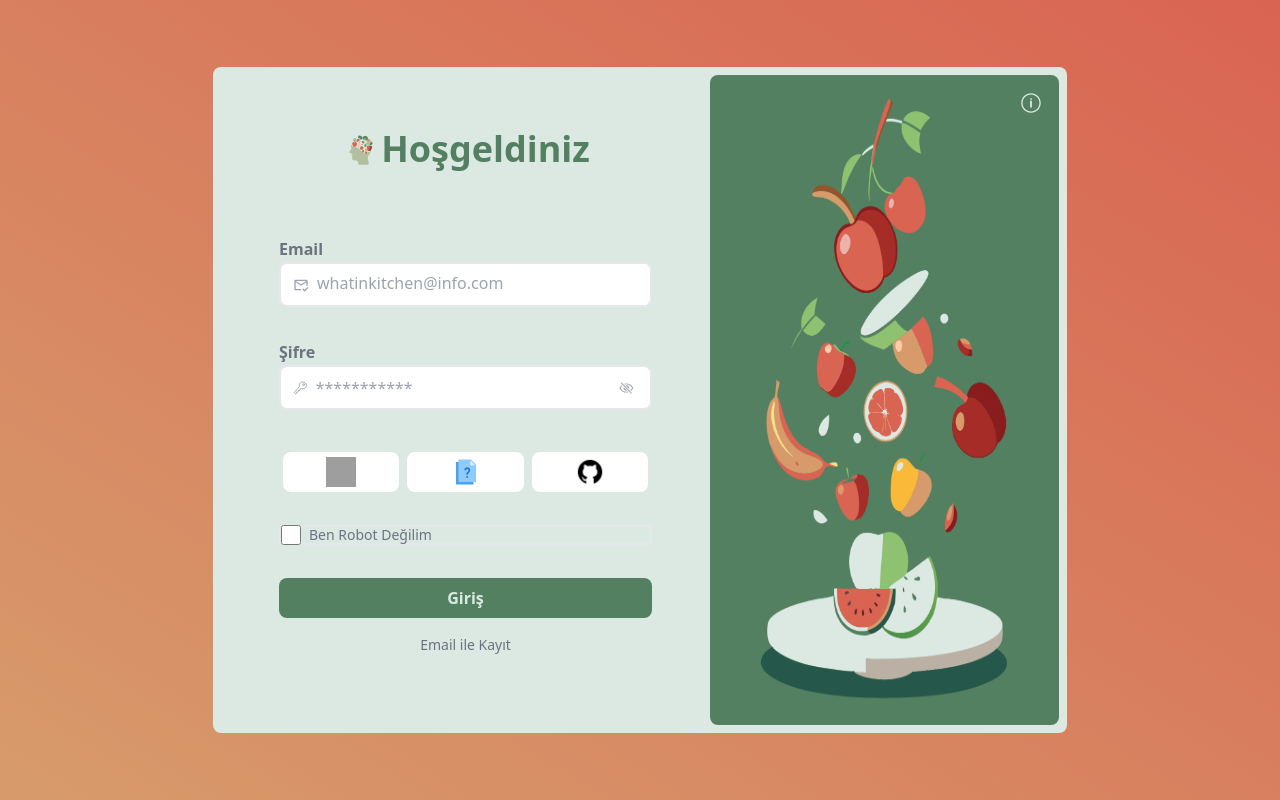
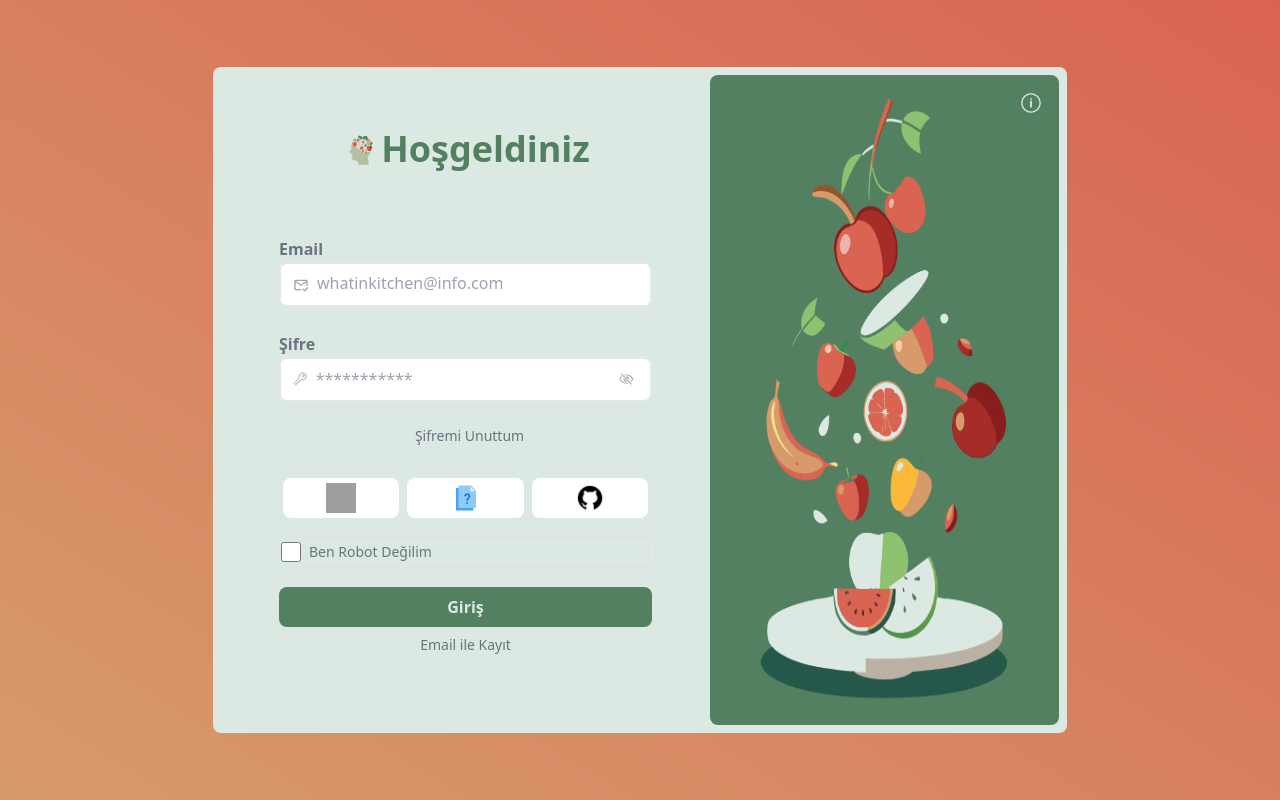
Before and after one commit to enesyagmur/what-in-kitchen, a React (Vite) app: page / in a window 1280 px wide. Built offline with nearby package versions, Linux system fonts and the light colour scheme; grey boxes are pictures that could not be loaded.

Commit message:
şifre sıfırlama özelliği eklendi

```diff
--- a/src/App.css
+++ b/src/App.css
@@ -12,9 +12,6 @@
   @apply font-bold text-2xl md:text-4xl text-center text-green_custom;
 }
 
-.form {
-  @apply w-11/12 h-[90%] sm:h-4/6 flex flex-col items-center justify-between mb-4 sm:mb-0;
-}
 .input-big-frame {
   @apply w-full md:w-10/12 h-[60px]  sm:h-[70px] flex flex-col items-start justify-between;
 }
--- a/src/App.tsx
+++ b/src/App.tsx
@@ -24,10 +24,10 @@ function App() {
 
 export default App;
 
-//DURUM:resim optimizasyonu
+//DURUM:şifremi unuttum
 
 /*
 hataları console a yazmak yerine toastify kullanabilirim
 
-şifremi unuttum
+
  */
--- a/src/pages/login/FormLogin.tsx
+++ b/src/pages/login/FormLogin.tsx
@@ -18,6 +18,7 @@ import {
 import { auth } from "../../firebase/firebase";
 import { CgPassword } from "react-icons/cg";
 import { LuMailX } from "react-icons/lu";
+import ResetPassword from "./ResetPassword";
 
 const FormLogin = () => {
   const navigate = useNavigate();
@@ -87,6 +88,7 @@ const FormLogin = () => {
   const [showErrors, setShowErrors] = useState<boolean>(false);
   const [showPassword, setShowPassword] = useState<boolean>(false);
   const [userDidntFindError, setUserDidntFindError] = useState<boolean>(false);
+  const [resetPasswordShow, setResetPasswordShow] = useState<boolean>(false);
 
   const { values, errors, handleChange, handleSubmit } = useFormik({
     initialValues: {
@@ -104,8 +106,13 @@ const FormLogin = () => {
         <img src={logo} alt="logo" className="form-title-logo" />
         <p className="form-title">Hoşgeldiniz</p>
       </div>
-
-      <form className="form" onSubmit={handleSubmit}>
+      {resetPasswordShow ? (
+        <ResetPassword setResetPasswordShow={setResetPasswordShow} />
+      ) : (
+        <form
+          className={`w-11/12 h-[90%] sm:h-4/6 flex flex-col items-center justify-between mb-4 sm:mb-0`}
+          onSubmit={handleSubmit}
+        >
           <div className="input-big-frame">
             <p className="input-title">Email</p>
             <div className="input-small-frame">
@@ -119,7 +126,10 @@ const FormLogin = () => {
                 onChange={handleChange}
               />
               {showErrors && values.email === "" ? (
-              <VscError className="input-error-icon" title="Boş bırakılamaz" />
+                <VscError
+                  className="input-error-icon"
+                  title="Boş bırakılamaz"
+                />
               ) : null}
 
               {showErrors && errors.email && values.email !== "" ? (
@@ -149,7 +159,10 @@ const FormLogin = () => {
                 onClick={() => setShowPassword(!showPassword)}
               />
               {showErrors && values.password === "" ? (
-              <VscError className="input-error-icon" title="Boş bırakılamaz" />
+                <VscError
+                  className="input-error-icon"
+                  title="Boş bırakılamaz"
+                />
               ) : null}
 
               {showErrors &&
@@ -162,6 +175,12 @@ const FormLogin = () => {
               ) : null}
             </div>
           </div>
+          <p
+            className="robot-check-info cursor-pointer"
+            onClick={() => setResetPasswordShow(true)}
+          >
+            şifremi unuttum
+          </p>
 
           <div className="w-full md:w-10/12 h-[30px] sm:h-[40px] flex items-center justify-center mt-2">
             <div className="other-login-methods" onClick={loginWithGoogle}>
@@ -224,11 +243,12 @@ const FormLogin = () => {
 
           {showErrors && userDidntFindError && (
             <p className="w-10/12 text-red-400 text-center">
-            Kullanıcı bilgileri hatalı ya da ilettiğiniz bilgilere ait kullanıcı
-            bulunamadı
+              Kullanıcı bilgileri hatalı ya da ilettiğiniz bilgilere ait
+              kullanıcı bulunamadı
             </p>
           )}
         </form>
+      )}
     </div>
   );
 };
--- /dev/null
+++ b/src/pages/login/ResetPassword.tsx
@@ -0,0 +1,61 @@
+import { sendPasswordResetEmail } from "firebase/auth";
+import { useState } from "react";
+import { MdOutlineMarkEmailRead } from "react-icons/md";
+import { VscError } from "react-icons/vsc";
+import { auth } from "../../firebase/firebase";
+
+type ResetPasswordProp = {
+  setResetPasswordShow: (show: boolean) => void;
+};
+
+const ResetPassword: React.FC<ResetPasswordProp> = ({
+  setResetPasswordShow,
+}) => {
+  const [inputEmail, setInputEmail] = useState<string>("");
+
+  const handleSendResetPasswordConnect = async () => {
+    if (inputEmail === "") {
+      console.log("Lütfen email adresinizi giriniz");
+    }
+
+    try {
+      await sendPasswordResetEmail(auth, inputEmail);
+      console.log("Şifre sıfırlama bağlantısı gönderildi");
+      setResetPasswordShow(false);
+    } catch (error) {
+      console.error("şifre sıfırlama işleminde hata:", error);
+    }
+  };
+
+  return (
+    <div className="w-11/12 h-[90%] sm:h-4/6 flex flex-col items-center justify-center mb-4 sm:mb-0">
+      <div className="input-big-frame mb-8">
+        <p className="input-title">Email</p>
+        <div className="input-small-frame">
+          <MdOutlineMarkEmailRead className="input-info-icon ml-3" />
+          <input
+            className="input pb-1"
+            type="email"
+            placeholder="whatinkitchen@info.com"
+            value={inputEmail}
+            onChange={(e) => setInputEmail(e.target.value)}
+          />
+          {inputEmail === "" ? (
+            <VscError className="input-error-icon" title="Boş bırakılamaz" />
+          ) : null}
+        </div>
+      </div>
+      <button className="form-button" onClick={handleSendResetPasswordConnect}>
+        Sıfırlama Bağlantısı
+      </button>
+      <p
+        className="robot-check-info cursor-pointer mt-2"
+        onClick={() => setResetPasswordShow(false)}
+      >
+        Giriş
+      </p>
+    </div>
+  );
+};
+
+export default ResetPassword;
```
Lines whose indentation alone changed are shown as unchanged.
